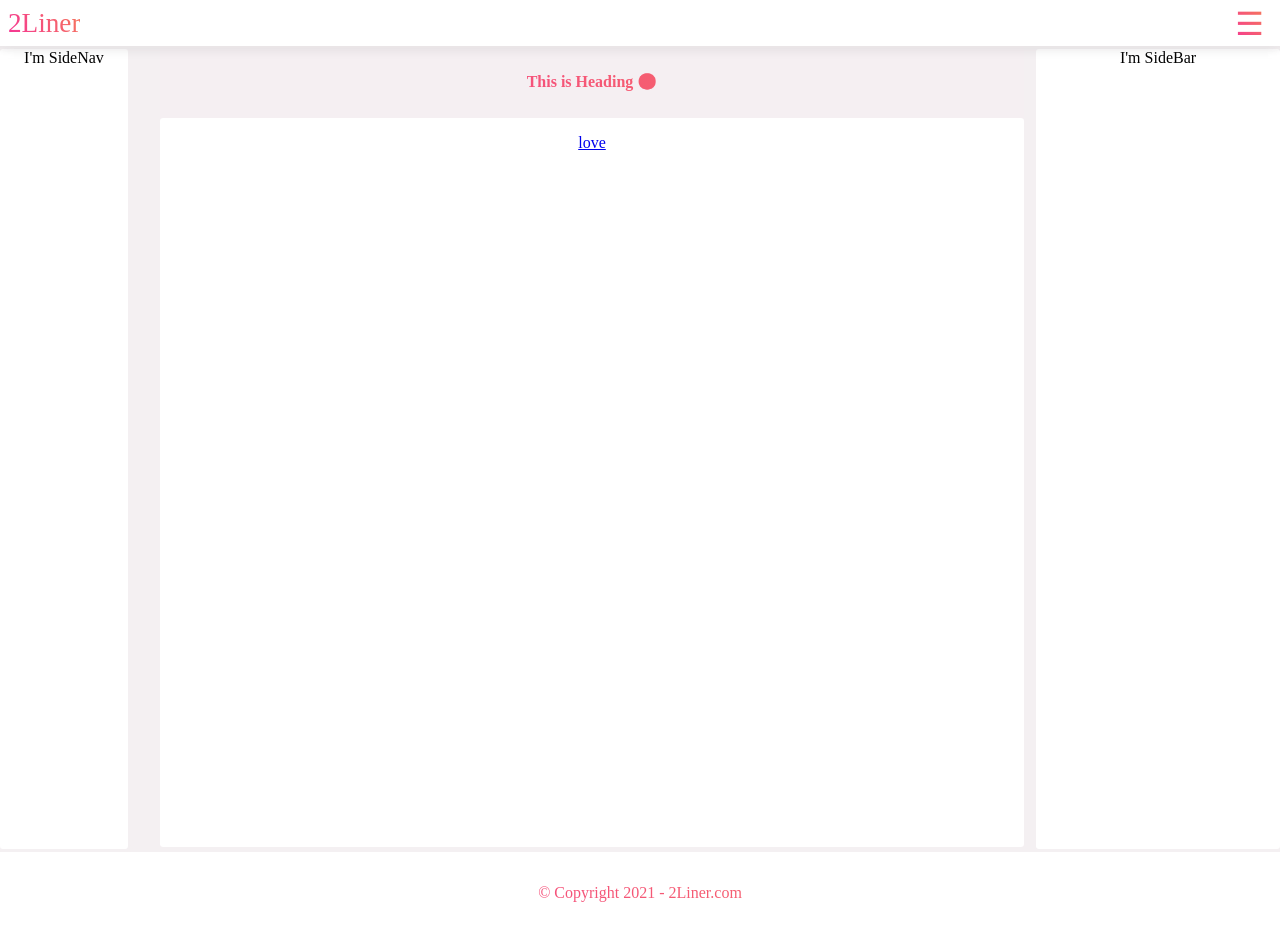
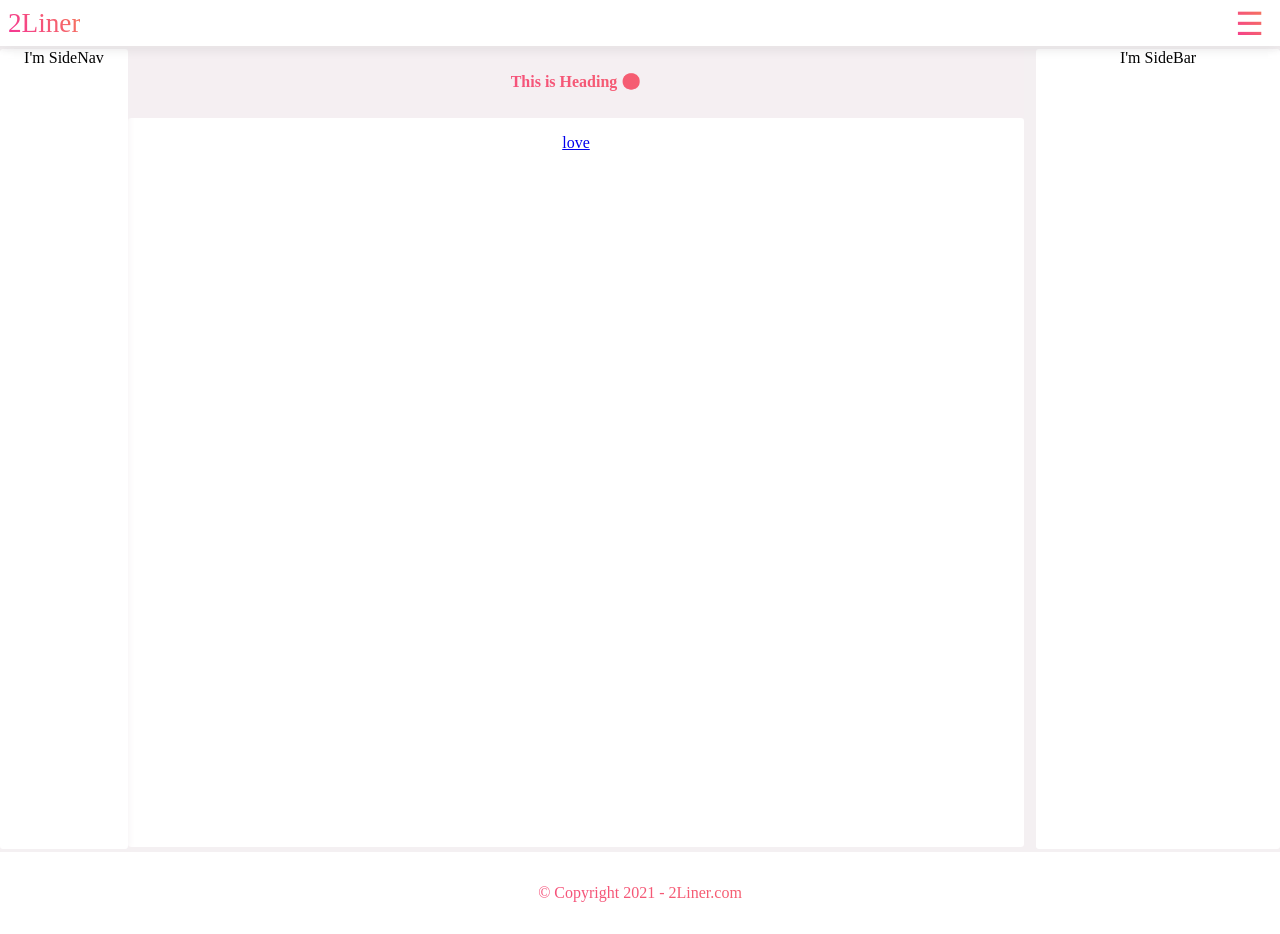
Before and after one commit to AkashDeep000/2liner, a Next.js app: page / in a window 1280 px wide. Built offline with nearby package versions, Linux system fonts and the light colour scheme.

Commit message:
style fix

```diff
--- a/styles/globals.css
+++ b/styles/globals.css
@@ -197,7 +197,7 @@ footer p{
   }
   main{
     margin: 0;
-    margin-left: 2rem;
+
   }
   sidenav{
     height: 100vh;
```
